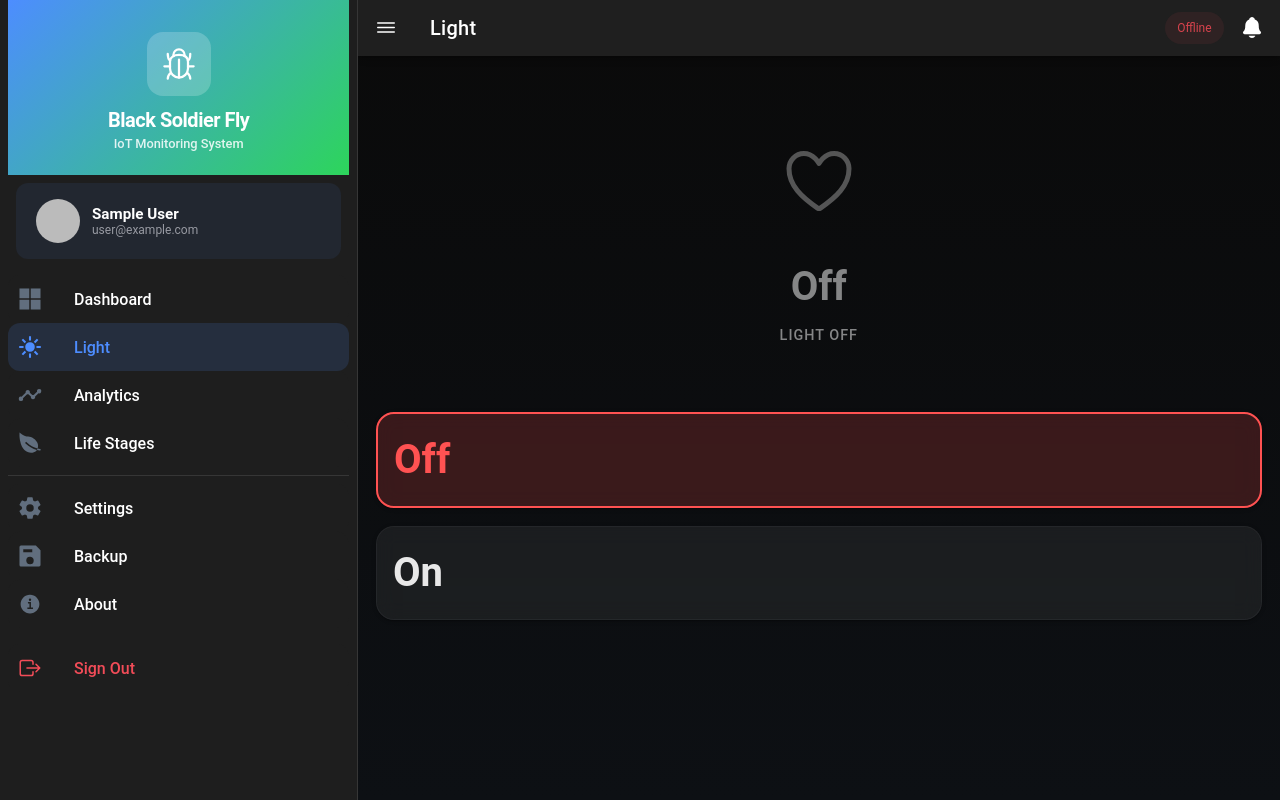
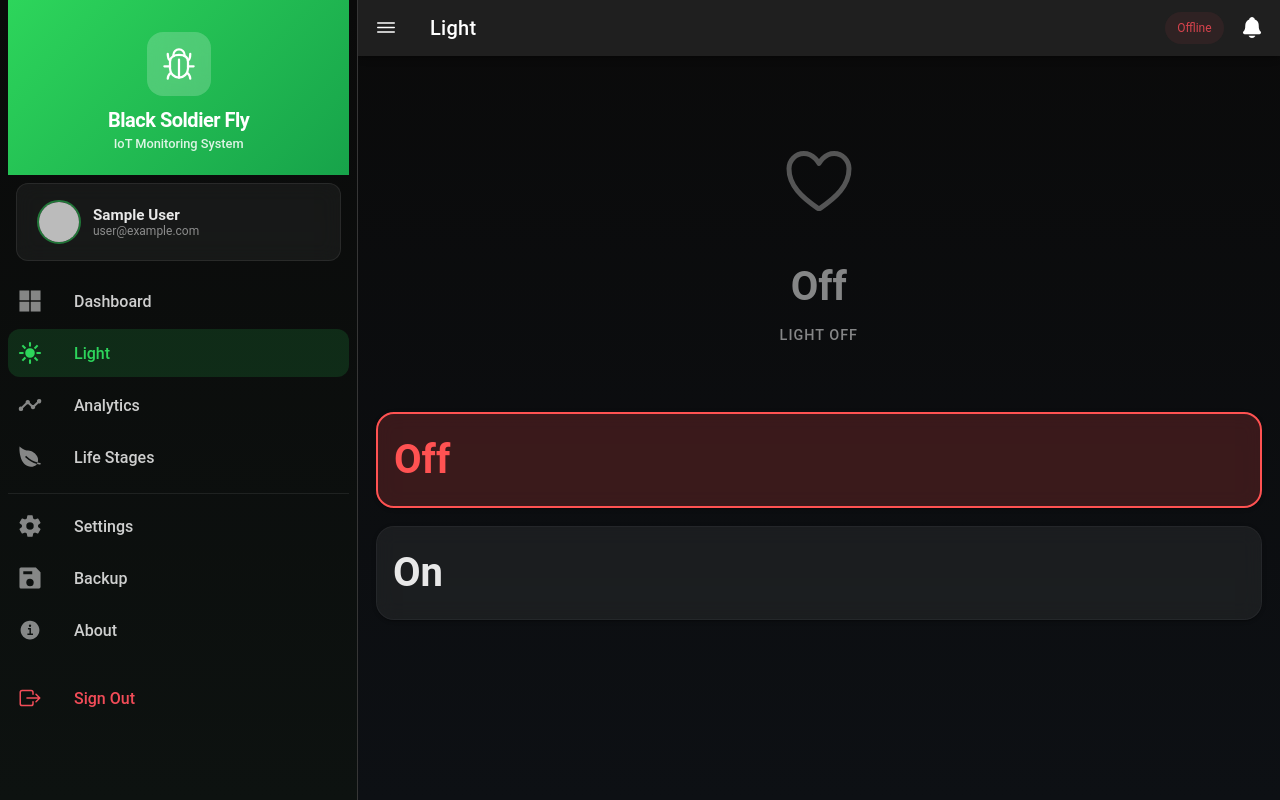
Before and after one commit to TheMasshiro/bsfly-iot, a React (Vite) app in the folder bsfly-iot/: page /light in a window 1280 px wide. Built offline with nearby package versions, Linux system fonts and the light colour scheme; no server answers; sample sign-in values are in the browser's storage.

Commit message:
feat(theme): Implement comprehensive dark theme across navigation and segments

```diff
--- a/bsfly-iot/src/components/Menu/Menu.css
+++ b/bsfly-iot/src/components/Menu/Menu.css
@@ -1,5 +1,5 @@
 ion-menu ion-content {
-  --background: var(--ion-item-background, var(--ion-background-color, #fff));
+  --background: linear-gradient(180deg, #0a0a0a 0%, #0d1210 100%);
 }
 
 ion-menu.md ion-content {
@@ -11,50 +11,41 @@ ion-menu.md ion-content {
 
 ion-menu.md ion-list {
   padding: 8px 0;
-}
-
-ion-menu.md ion-note {
-  margin-bottom: 30px;
-}
-
-ion-menu.md ion-list-header,
-ion-menu.md ion-note {
-  padding-left: 10px;
+  background: transparent;
 }
 
 ion-menu.md ion-list#main-list {
-  border-bottom: 1px solid var(--ion-background-color-step-150, #d7d8da);
-}
-
-ion-menu.md ion-list#main-list ion-list-header {
-  font-size: 22px;
-  font-weight: 600;
-  min-height: 20px;
-}
-
-ion-menu.md ion-list#more-list ion-list-header {
-  font-size: 16px;
-  margin-bottom: 18px;
-  color: #757575;
-  min-height: 26px;
+  border-bottom: 1px solid rgba(255, 255, 255, 0.08);
 }
 
 ion-menu.md ion-item {
   --padding-start: 10px;
   --padding-end: 10px;
+  --background: transparent;
+  --color: rgba(255, 255, 255, 0.8);
   border-radius: 12px;
+  margin-bottom: 4px;
+  transition: all 0.2s ease;
+}
+
+ion-menu.md ion-item:hover {
+  --background: rgba(255, 255, 255, 0.05);
 }
 
 ion-menu.md ion-item.selected {
-  --background: rgba(var(--ion-color-primary-rgb), 0.14);
+  --background: rgba(45, 213, 91, 0.15);
 }
 
 ion-menu.md ion-item.selected ion-icon {
-  color: var(--ion-color-primary);
+  color: #2dd55b;
+}
+
+ion-menu.md ion-item.selected ion-label {
+  color: #2dd55b;
 }
 
 ion-menu.md ion-item ion-icon {
-  color: #616e7e;
+  color: rgba(255, 255, 255, 0.5);
 }
 
 ion-menu.md ion-item ion-label {
@@ -67,57 +58,48 @@ ion-menu.ios ion-content {
 
 ion-menu.ios ion-list {
   padding: 8px 0;
-}
-
-ion-menu.ios ion-note {
-  line-height: 24px;
-  margin-bottom: 20px;
+  background: transparent;
 }
 
 ion-menu.ios ion-item {
   --padding-start: 16px;
   --padding-end: 16px;
   --min-height: 50px;
+  --background: transparent;
+  --color: rgba(255, 255, 255, 0.8);
+  border-radius: 12px;
+  margin-bottom: 4px;
+}
+
+ion-menu.ios ion-item:hover {
+  --background: rgba(255, 255, 255, 0.05);
 }
 
 ion-menu.ios ion-item ion-icon {
   font-size: 24px;
-  color: #73849a;
+  color: rgba(255, 255, 255, 0.5);
 }
 
-ion-menu.ios ion-item .selected ion-icon {
-  color: var(--ion-color-primary);
+ion-menu.ios ion-item.selected {
+  --background: rgba(45, 213, 91, 0.15);
 }
 
-ion-menu.ios ion-list#labels-list ion-list-header {
-  margin-bottom: 8px;
+ion-menu.ios ion-item.selected ion-icon {
+  color: #2dd55b;
 }
 
-ion-menu.ios ion-list-header,
-ion-menu.ios ion-note {
-  padding-left: 16px;
-  padding-right: 16px;
-}
-
-ion-menu.ios ion-note {
-  margin-bottom: 8px;
-}
-
-ion-note {
-  display: inline-block;
-  font-size: 16px;
-  color: var(--ion-color-medium-shade);
+ion-menu.ios ion-item.selected ion-label {
+  color: #2dd55b;
 }
 
 ion-item.selected {
-  --color: var(--ion-color-primary);
+  --color: #2dd55b;
 }
 
-/* Menu Header */
 .menu-header {
   padding: 32px 20px 24px;
   text-align: center;
-  background: linear-gradient(135deg, var(--ion-color-primary) 0%, var(--ion-color-success) 100%);
+  background: linear-gradient(135deg, #2dd55b 0%, #17a34a 100%);
   margin-bottom: 8px;
 }
 
@@ -130,6 +112,7 @@ ion-item.selected {
   display: flex;
   align-items: center;
   justify-content: center;
+  backdrop-filter: blur(10px);
 }
 
 .menu-logo .logo-icon {
@@ -152,14 +135,15 @@ ion-item.selected {
   font-weight: 500;
 }
 
-/* User Section */
 .menu-user {
   display: flex;
   align-items: center;
   gap: 12px;
   padding: 16px 20px;
   margin: 0 8px 8px;
-  background: rgba(var(--ion-color-primary-rgb), 0.08);
+  background: rgba(255, 255, 255, 0.05);
+  backdrop-filter: blur(10px);
+  border: 1px solid rgba(255, 255, 255, 0.08);
   border-radius: 12px;
 }
 
@@ -167,6 +151,8 @@ ion-item.selected {
   width: 44px;
   height: 44px;
   flex-shrink: 0;
+  border: 2px solid rgba(45, 213, 91, 0.5);
+  border-radius: 50%;
 }
 
 .menu-user .user-info {
@@ -178,7 +164,7 @@ ion-item.selected {
 .menu-user .user-name {
   font-size: 0.95rem;
   font-weight: 600;
-  color: var(--ion-text-color);
+  color: rgba(255, 255, 255, 0.9);
   white-space: nowrap;
   overflow: hidden;
   text-overflow: ellipsis;
@@ -186,7 +172,7 @@ ion-item.selected {
 
 .menu-user .user-email {
   font-size: 0.75rem;
-  color: var(--ion-color-medium);
+  color: rgba(255, 255, 255, 0.5);
   white-space: nowrap;
   overflow: hidden;
   text-overflow: ellipsis;
--- a/bsfly-iot/src/components/Segments/Segments.css
+++ b/bsfly-iot/src/components/Segments/Segments.css
@@ -19,13 +19,13 @@
 
 .stage-selector-container ion-segment-button {
   --color: var(--ion-color-medium);
-  --color-checked: var(--ion-color-dark);
-  --indicator-color: var(--ion-color-primary);
-  --background-checked: rgba(var(--ion-color-primary-rgb), 0.2);
+  --color-checked: #2dd55b;
+  --indicator-color: #2dd55b;
+  --background-checked: rgba(45, 213, 91, 0.15);
 }
 
 .stage-selector-container ion-segment-button::part(indicator-background) {
-  background: var(--ion-color-primary);
+  background: #2dd55b;
 }
 
 .stage-button-content {
--- a/bsfly-iot/src/components/Segments/Segments.tsx
+++ b/bsfly-iot/src/components/Segments/Segments.tsx
@@ -12,6 +12,7 @@ const Segments: FC<SegmentsProps> = ({ stage, setStage }) => {
     return (
         <div className="stage-selector-container">
             <IonSegment
+                color="success"
                 value={stage}
                 onIonChange={(e) => setStage(e.detail.value as Stage)}
             >
```
